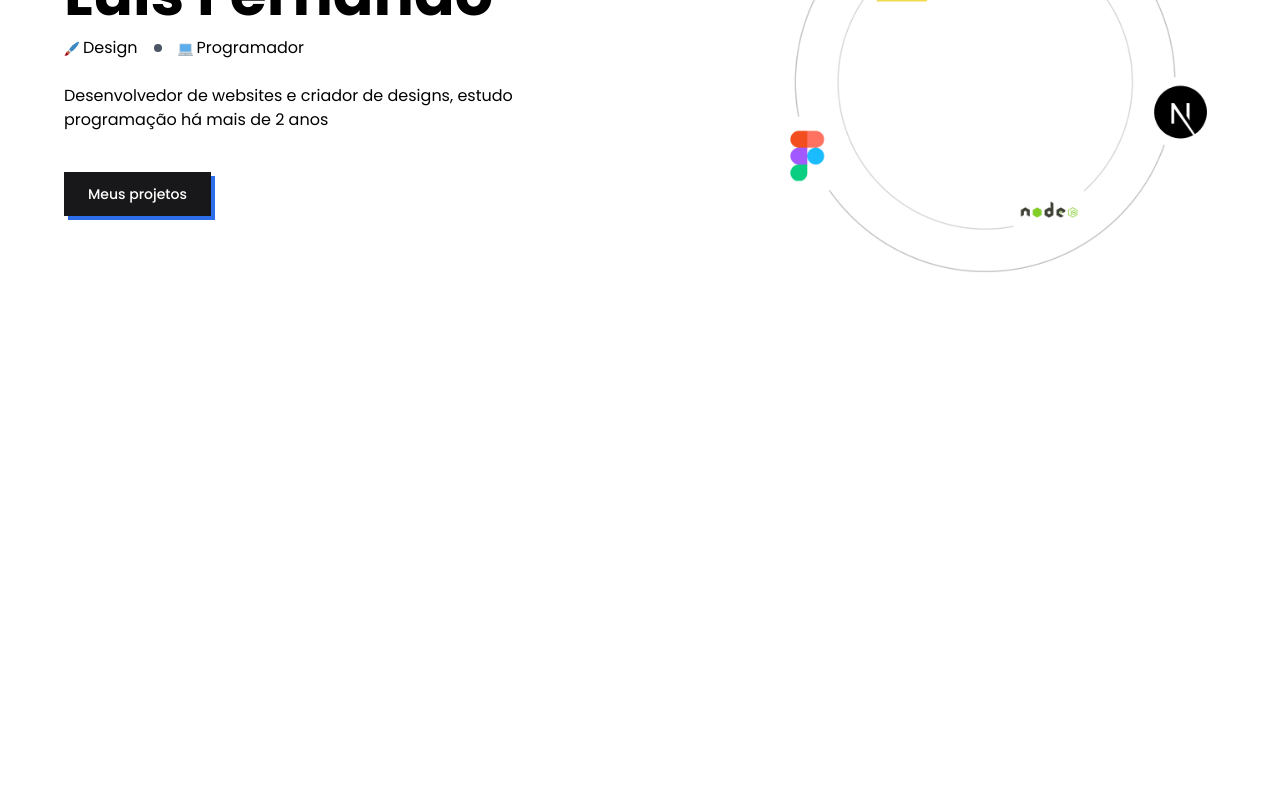
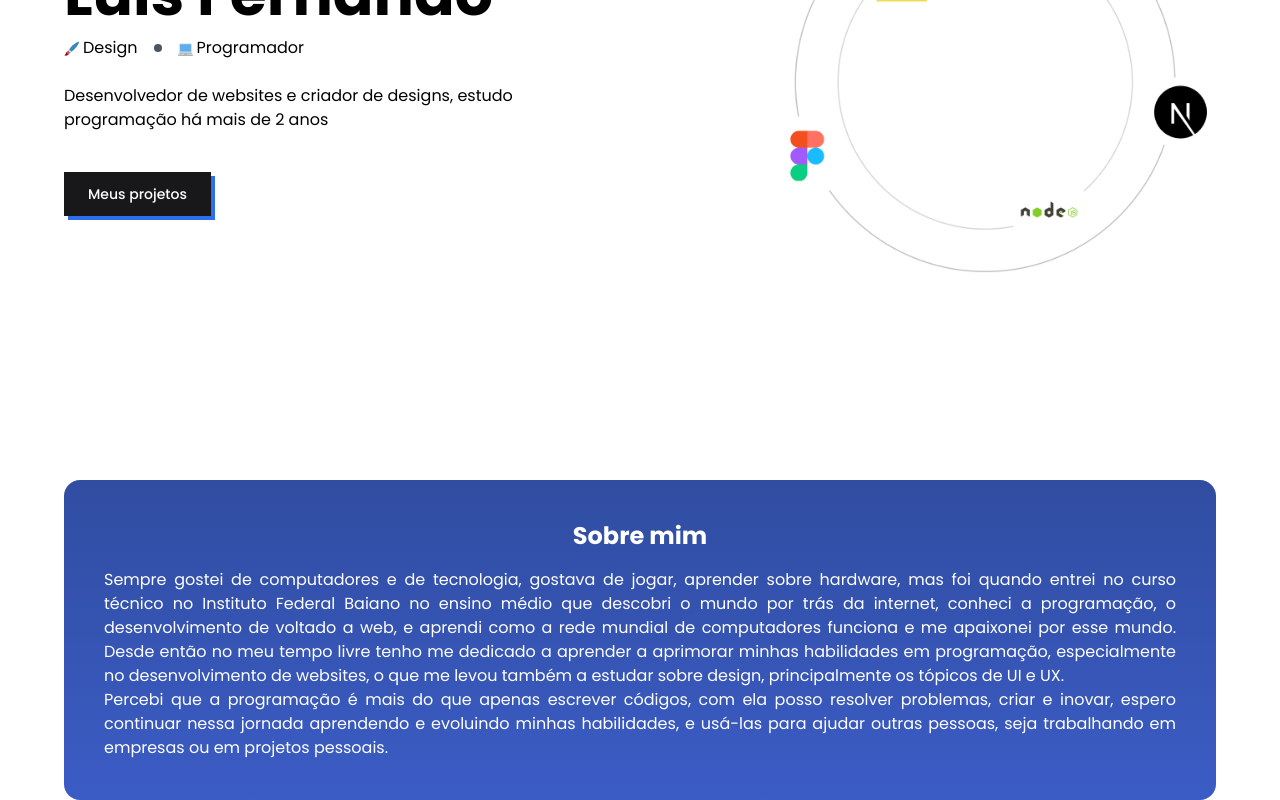
Before and after one commit to grilario/portfolio, a Next.js app: page / in a window 1280 px wide. Shown: the part 380-1180 px from the top of the page. Before the commit the page ends 860 px from the top, so only its background shows below. Built offline with nearby package versions, Linux system fonts and the light colour scheme.

Commit message:
feat: section about me

```diff
--- a/src/pages/index.tsx
+++ b/src/pages/index.tsx
@@ -74,6 +74,28 @@ export default function Home() {
               className="absolute z-[-1] right-0"
             />
           </section>
+          <section className="bg-gradient-to-b from-[#304DA1] to-[#3B5CC5] rounded-2xl p-10">
+            <h2 className="text-2xl font-bold text-white text-center">
+              Sobre mim
+            </h2>
+            <p className="mt-4 text-white text-justify">
+              Sempre gostei de computadores e de tecnologia, gostava de jogar,
+              aprender sobre hardware, mas foi quando entrei no curso técnico no
+              Instituto Federal Baiano no ensino médio que descobri o mundo por
+              trás da internet, conheci a programação, o desenvolvimento de
+              voltado a web, e aprendi como a rede mundial de computadores
+              funciona e me apaixonei por esse mundo. Desde então no meu tempo
+              livre tenho me dedicado a aprender a aprimorar minhas habilidades
+              em programação, especialmente no desenvolvimento de websites, o
+              que me levou também a estudar sobre design, principalmente os
+              tópicos de UI e UX. <br />
+              Percebi que a programação é mais do que apenas escrever códigos,
+              com ela posso resolver problemas, criar e inovar, espero continuar
+              nessa jornada aprendendo e evoluindo minhas habilidades, e usá-las
+              para ajudar outras pessoas, seja trabalhando em empresas ou em
+              projetos pessoais.
+            </p>
+          </section>
         </main>
       </div>
     </>
```
